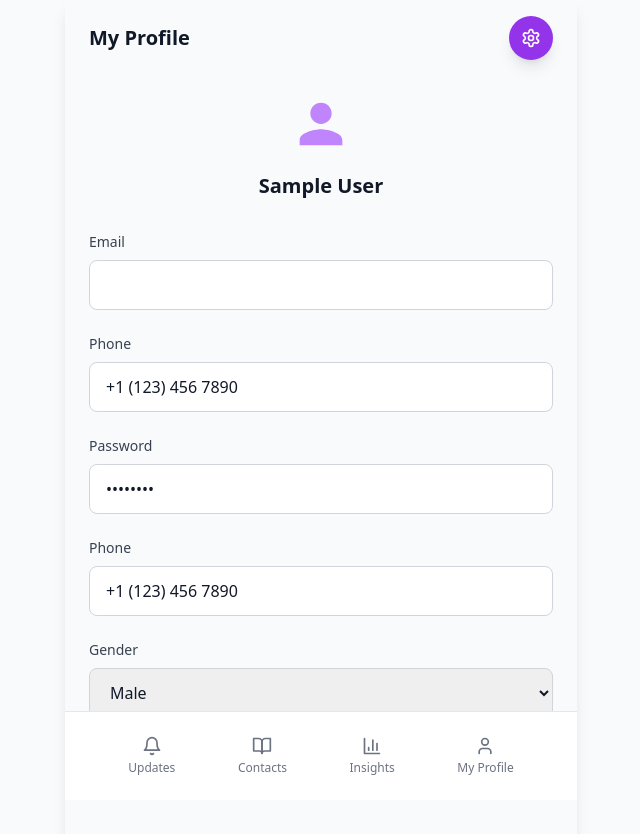
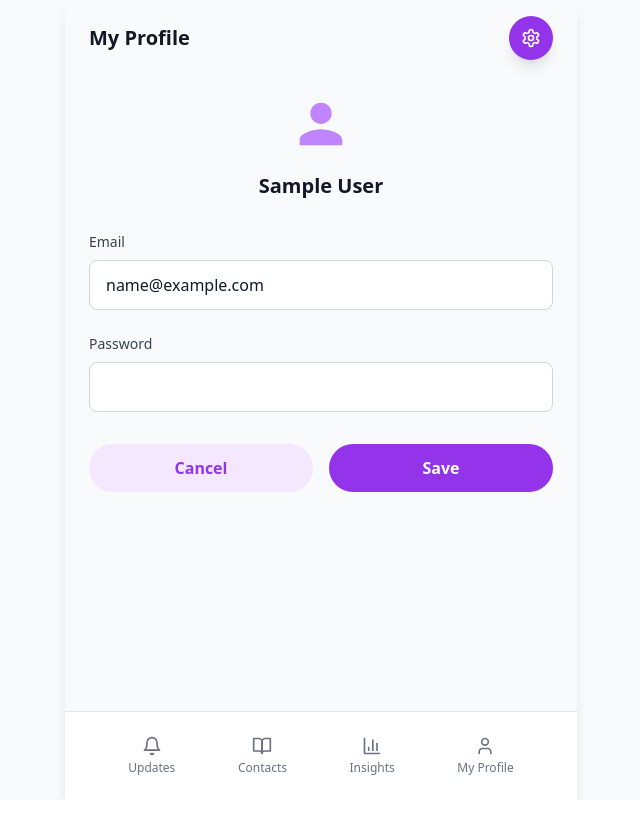
Before and after one commit to AdityaKulkarni/bolt-web-app, a React (Vite) app: page /edit-profile in a window 1280 px wide. Shown: the top 834 px of the page, without its empty margins (319-959 px from the left). After the commit the page ends 800 px from the top, so only its background shows below. Built offline with nearby package versions, Linux system fonts and the light colour scheme; sample sign-in values are in the browser's storage.

Commit message:
Submission changes

```diff
--- a/src/App.tsx
+++ b/src/App.tsx
@@ -67,11 +67,11 @@ const App: React.FC = () => {
                     <EditProfilePage />
                   </ProtectedRoute>
                 } />
-                <Route path="/settings" element={
+                {/* <Route path="/settings" element={
                   <ProtectedRoute>
                     <SettingsPage />
                   </ProtectedRoute>
-                } />
+                } /> */}
                 <Route path="/insights" element={
                   <ProtectedRoute>
                     <InsightsPage />
--- a/src/components/EditProfilePage.tsx
+++ b/src/components/EditProfilePage.tsx
@@ -3,31 +3,18 @@ import {  Settings } from 'lucide-react';
 import { useAuth } from '../contexts/AuthContext';
 import { useNavigate } from 'react-router-dom';
 import BottomNavigation from './BottomNavigation';
+import { storage } from '../utils/storage';
 
 const EditProfilePage: React.FC = () => {
-  const { user, updateProfile } = useAuth();
+  const user = storage.getUser();
   const navigate = useNavigate();
-  const [formData, setFormData] = useState({
-    name: user?.name || '',
-    email: user?.email || '',
-    phone: '+1 (123) 456 7890',
-    password: '••••••••',
-    age: '72',
-    gender: 'Male'
-  });
+  const [formData, setFormData] = useState({...user});
 
   const handleInputChange = (field: string, value: string) => {
     setFormData(prev => ({ ...prev, [field]: value }));
   };
 
   const handleSave = () => {
-    // Update user profile
-    if (updateProfile) {
-      updateProfile({
-        name: formData.name,
-        email: formData.email
-      });
-    }
     navigate('/profile');
   };
 
@@ -76,7 +63,7 @@ const EditProfilePage: React.FC = () => {
             />
           </div>
 
-          <div>
+          {/* <div>
             <label className="block text-sm font-medium text-gray-700 mb-2">
               Phone
             </label>
@@ -86,7 +73,7 @@ const EditProfilePage: React.FC = () => {
               onChange={(e) => handleInputChange('phone', e.target.value)}
               className="w-full px-4 py-3 border border-gray-300 rounded-lg text-gray-900 focus:outline-none focus:ring-2 focus:ring-purple-500 focus:border-transparent"
             />
-          </div>
+          </div> */}
 
           <div>
             <label className="block text-sm font-medium text-gray-700 mb-2">
@@ -100,19 +87,7 @@ const EditProfilePage: React.FC = () => {
             />
           </div>
 
-          <div>
-            <label className="block text-sm font-medium text-gray-700 mb-2">
-              Phone
-            </label>
-            <input
-              type="tel"
-              value={formData.phone}
-              onChange={(e) => handleInputChange('phone', e.target.value)}
-              className="w-full px-4 py-3 border border-gray-300 rounded-lg text-gray-900 focus:outline-none focus:ring-2 focus:ring-purple-500 focus:border-transparent"
-            />
-          </div>
-
-          <div className="grid grid-cols-1 gap-4">
+          {/* <div className="grid grid-cols-1 gap-4">
             <div>
               <label className="block text-sm font-medium text-gray-700 mb-2">
                 Gender
@@ -127,7 +102,7 @@ const EditProfilePage: React.FC = () => {
                 <option value="Other">Other</option>
               </select>
             </div>
-          </div>
+          </div> */}
         </div>
 
         {/* Action Buttons */}
--- a/src/components/ProfilePage.tsx
+++ b/src/components/ProfilePage.tsx
@@ -15,7 +15,7 @@ const ProfilePage: React.FC = () => {
 
   const menuItems = [
     { icon: Edit3, label: 'Edit Profile', action: () => navigate('/edit-profile') },
-    { icon: Settings, label: 'Settings', action: () => navigate('/settings') },
+    // { icon: Settings, label: 'Settings', action: () => navigate('/settings') },
     { icon: Shield, label: 'Privacy & Security', action: () => {} },
     { icon: HelpCircle, label: 'Help & Support', action: () => {} },
     { icon: LogOut, label: 'Log Out', action: handleLogout, danger: true }
```
